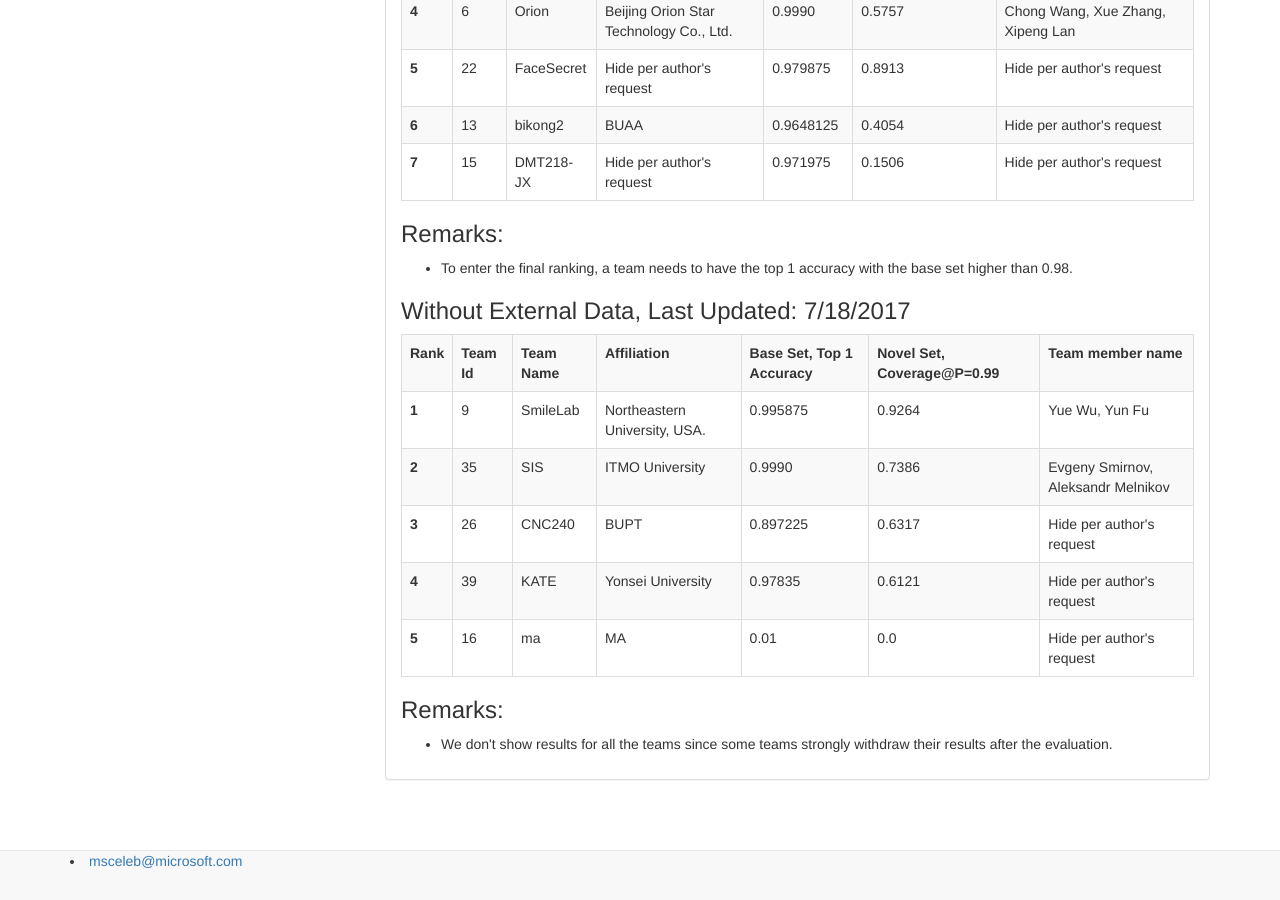
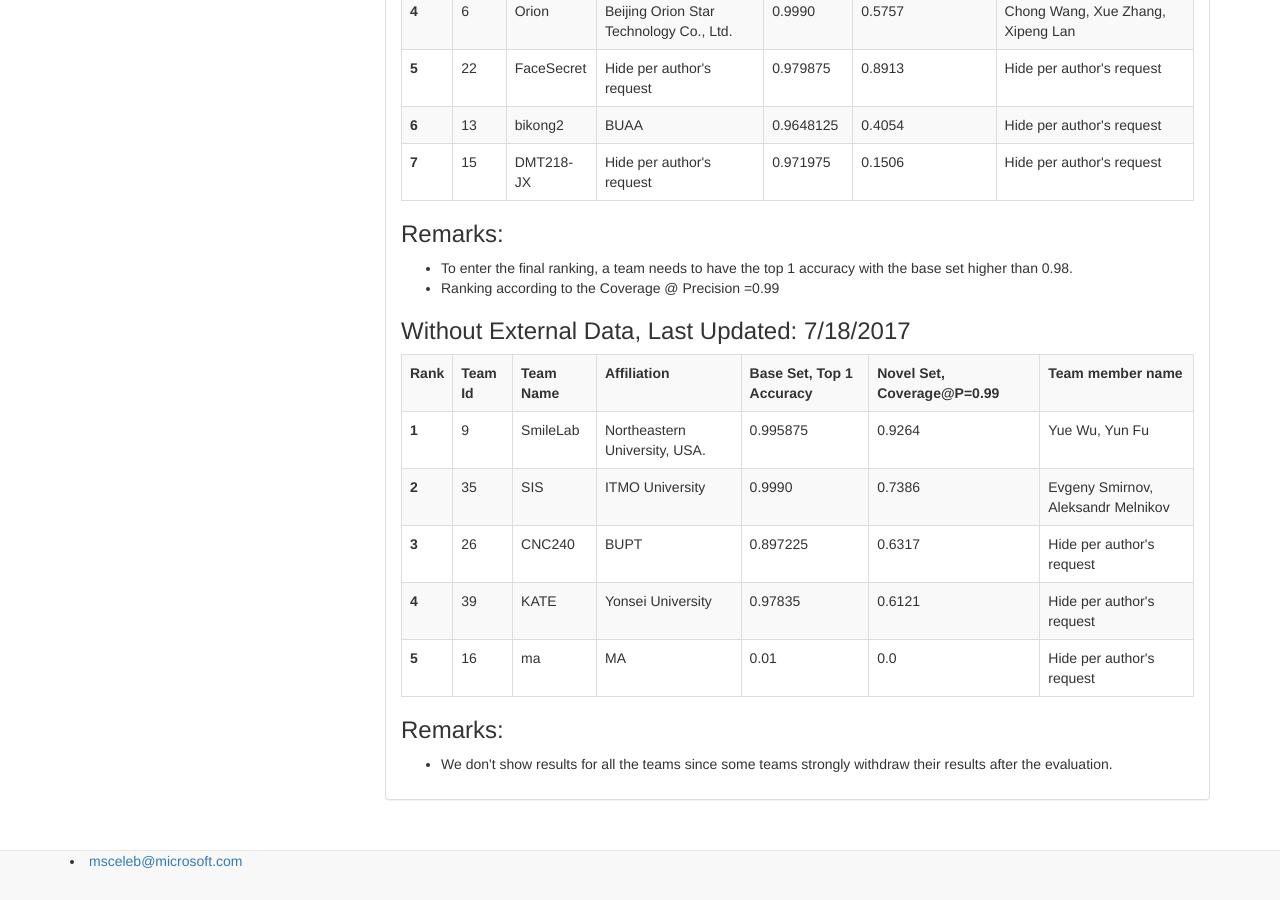
Before and after one commit to vardhman1996/msceleb.github.io, a Jekyll site: the page built from leaderboard-c2.html, in a window 1280 px wide and 900 px high, scrolled down 772 px. Built offline with Jekyll 4.4.1, drawn with Linux system fonts in a browser that asks for light colours; nearby versions of some CDN libraries.

Commit message:
Leaderboard finetune/remarks...

```diff
--- a/leaderboard-c2.html
+++ b/leaderboard-c2.html
@@ -32,6 +32,7 @@
     <h3>Remarks:</h3>
     <ul>
         <li>To enter the final ranking, a team needs to have the top 1 accuracy with the base set higher than 0.98. </li>
+        <li>Ranking according to the Coverage @ Precision =0.99 </li>
     </ul>
     <h3>Without External Data, Last Updated: 7/18/2017</h3>
     <div class="tab-content">
```
